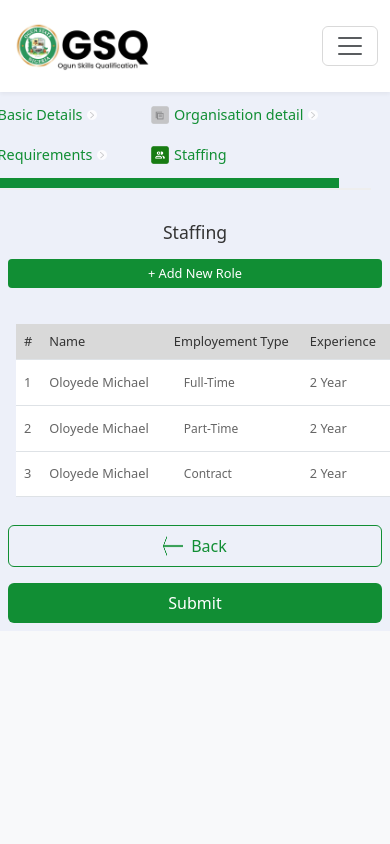
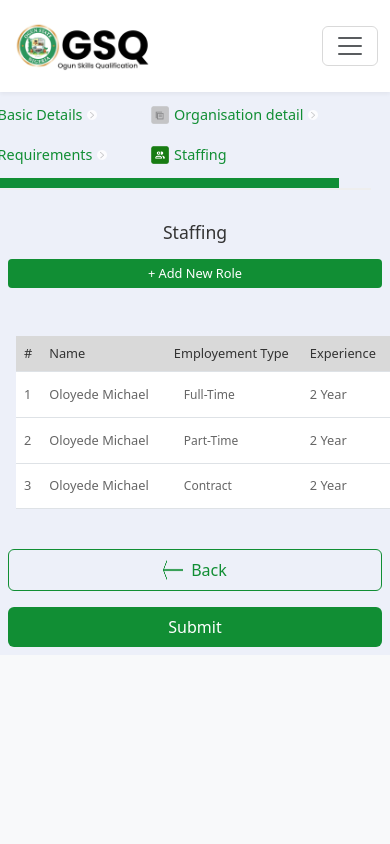
Before and after one commit to SgtSlaughter1/ogseraextension, a Vue app: page /registration/step-4 in a window 390 px wide. Shown: the top 844 px of the page. Built offline with nearby package versions, Linux system fonts and the light colour scheme; a web font is replaced by a local one.

Commit message:
MOD:action pop up overflow fixed

```diff
--- a/src/components/TSPRegistration/RegistrationStepFour.vue
+++ b/src/components/TSPRegistration/RegistrationStepFour.vue
@@ -507,7 +507,7 @@ export default {
 
   .table-responsive {
     margin: 0;
-    padding: 0.25rem;
+    padding: 1rem;
   }
 
   .table {
```
